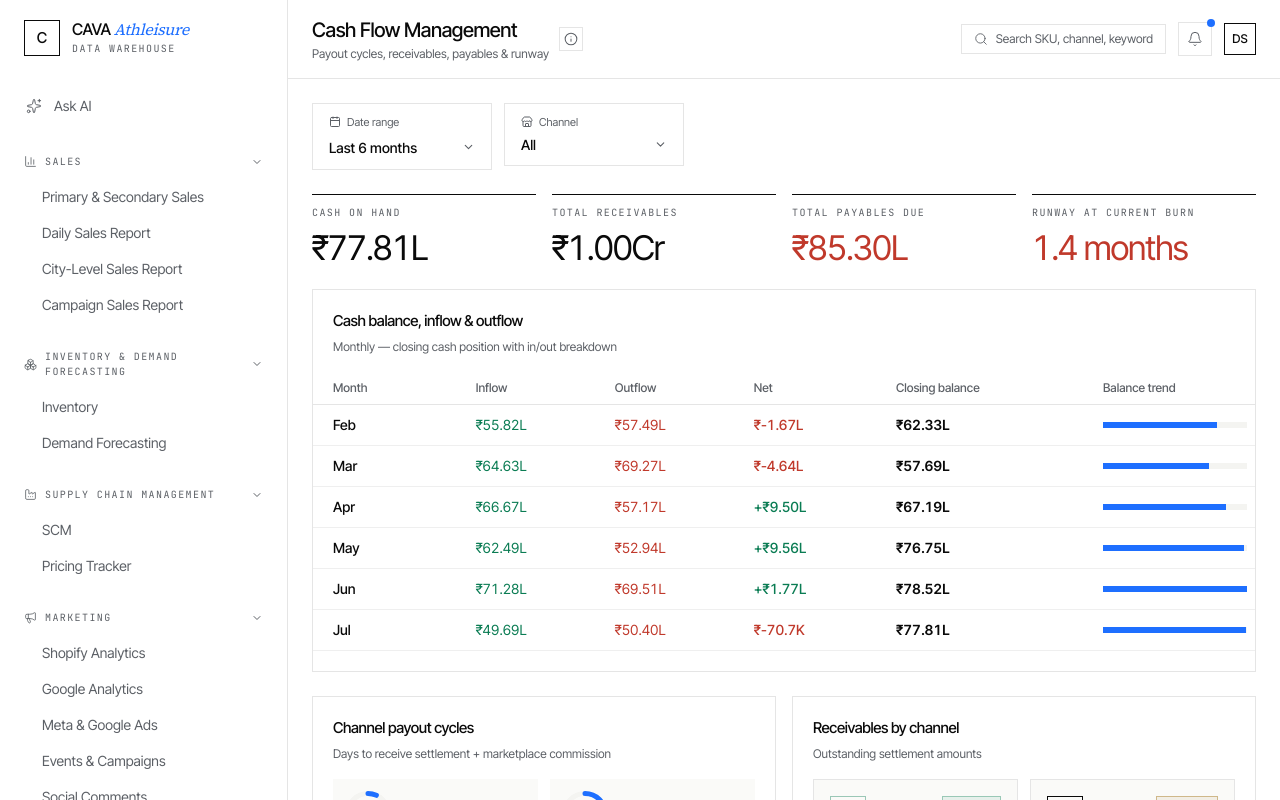
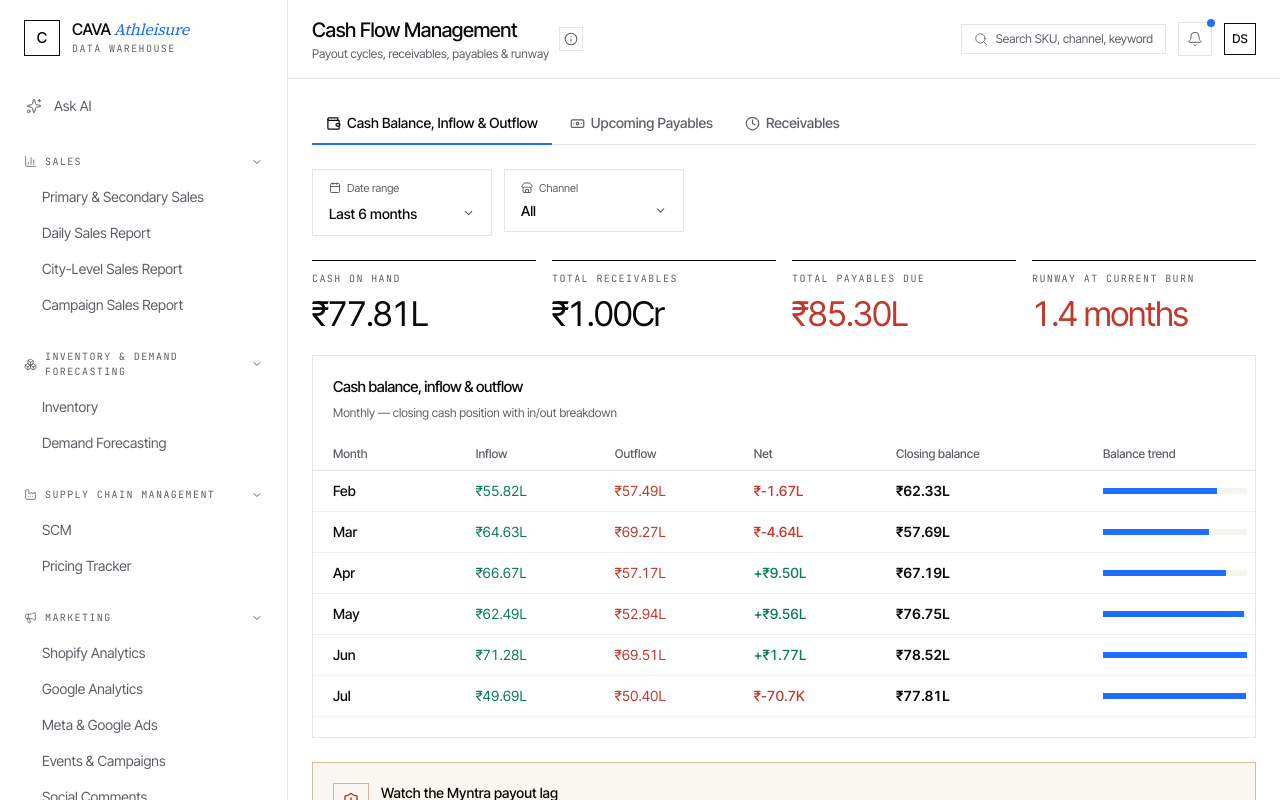
Before and after one commit to riddhimanghosh-ai/cava-datawarehouse, a Next.js app: page /cashflow in a window 1280 px wide. Shown: the top 800 px of the page. Built offline with nearby package versions, Linux system fonts and the light colour scheme.

Commit message:
Split Cash Flow into three sub-tabs
Cash Balance, Inflow & Outflow / Upcoming Payables / Receivables (with
channel payout cycles) — shared date-range and channel filters above,
runway alert stays global.

```diff
--- a/src/app/cashflow/page.tsx
+++ b/src/app/cashflow/page.tsx
@@ -1,8 +1,8 @@
 "use client";
 
 import { useState } from "react";
-import { AlertOctagon, Banknote, Calendar, Clock, ShieldAlert, Store } from "lucide-react";
-import { Card, CardHeader, StatCard, Badge, RingProgress, IconTile, ProgressBar, FilterRow, FilterBox, MultiSelect, passesFilter } from "@/components/ui";
+import { AlertOctagon, Banknote, Calendar, Clock, ShieldAlert, Store, Wallet } from "lucide-react";
+import { Card, CardHeader, StatCard, Badge, RingProgress, IconTile, ProgressBar, Tabs, FilterRow, FilterBox, MultiSelect, passesFilter } from "@/components/ui";
 import { formatINR, cx } from "@/lib/format";
 import { CASH_TREND, cashSummary, PAYABLES, PAYOUT_CYCLE_DAYS, CHANNEL_TAKE_RATE, RECEIVABLES, CHANNELS } from "@/lib/data";
 
@@ -11,8 +11,16 @@ const MONTH_RANGES = [
   { value: "3", label: "Last 3 months" },
 ];
 
+type Tab = "balance" | "payables" | "receivables";
+const TABS: { value: Tab; label: string; icon: React.ReactNode }[] = [
+  { value: "balance", label: "Cash Balance, Inflow & Outflow", icon: <Wallet size={15} /> },
+  { value: "payables", label: "Upcoming Payables", icon: <Banknote size={15} /> },
+  { value: "receivables", label: "Receivables", icon: <Clock size={15} /> },
+];
+
 export default function CashflowPage() {
   const summary = cashSummary();
+  const [tab, setTab] = useState<Tab>("balance");
   const [range, setRange] = useState("6");
   const [channels, setChannels] = useState<Set<string>>(new Set());
 
@@ -21,7 +29,10 @@ export default function CashflowPage() {
   const payoutChannels = CHANNELS.filter((c) => passesFilter(channels, c));
 
   return (
-    <div className="space-y-6">
+    <div>
+      <Tabs tabs={TABS} value={tab} onChange={setTab} />
+
+      <div className="space-y-6">
       <FilterRow>
         <FilterBox label="Date range" icon={<Calendar size={12} />} value={range} onChange={setRange} options={MONTH_RANGES} />
         <MultiSelect label="Channel" icon={<Store size={12} />} options={CHANNELS.map((c) => ({ value: c, label: c }))} selected={channels} onChange={setChannels} />
@@ -34,6 +45,7 @@ export default function CashflowPage() {
         <StatCard label="Runway at current burn" value={`${summary.runwayMonths.toFixed(1)} months`} tone={summary.runwayMonths > 6 ? "ok" : "danger"} />
       </div>
 
+      {tab === "balance" && (
       <Card>
         <CardHeader title="Cash balance, inflow & outflow" subtitle="Monthly — closing cash position with in/out breakdown" />
         <div className="overflow-x-auto -mx-5">
@@ -67,7 +79,9 @@ export default function CashflowPage() {
           </table>
         </div>
       </Card>
+      )}
 
+      {tab === "receivables" && (
       <div className="grid grid-cols-1 lg:grid-cols-2 gap-4">
         <Card>
           <CardHeader title="Channel payout cycles" subtitle="Days to receive settlement + marketplace commission" />
@@ -105,7 +119,9 @@ export default function CashflowPage() {
           </div>
         </Card>
       </div>
+      )}
 
+      {tab === "payables" && (
       <Card>
         <CardHeader title="Upcoming payables" subtitle="Prioritized by urgency" />
         <div className="grid grid-cols-1 md:grid-cols-2 gap-2.5">
@@ -124,6 +140,7 @@ export default function CashflowPage() {
           ))}
         </div>
       </Card>
+      )}
 
       {summary.runwayMonths < 8 && (
         <Card className="border-[var(--warning)]/40 bg-[var(--warning)]/5">
@@ -138,6 +155,7 @@ export default function CashflowPage() {
           </div>
         </Card>
       )}
+      </div>
     </div>
   );
 }
```
